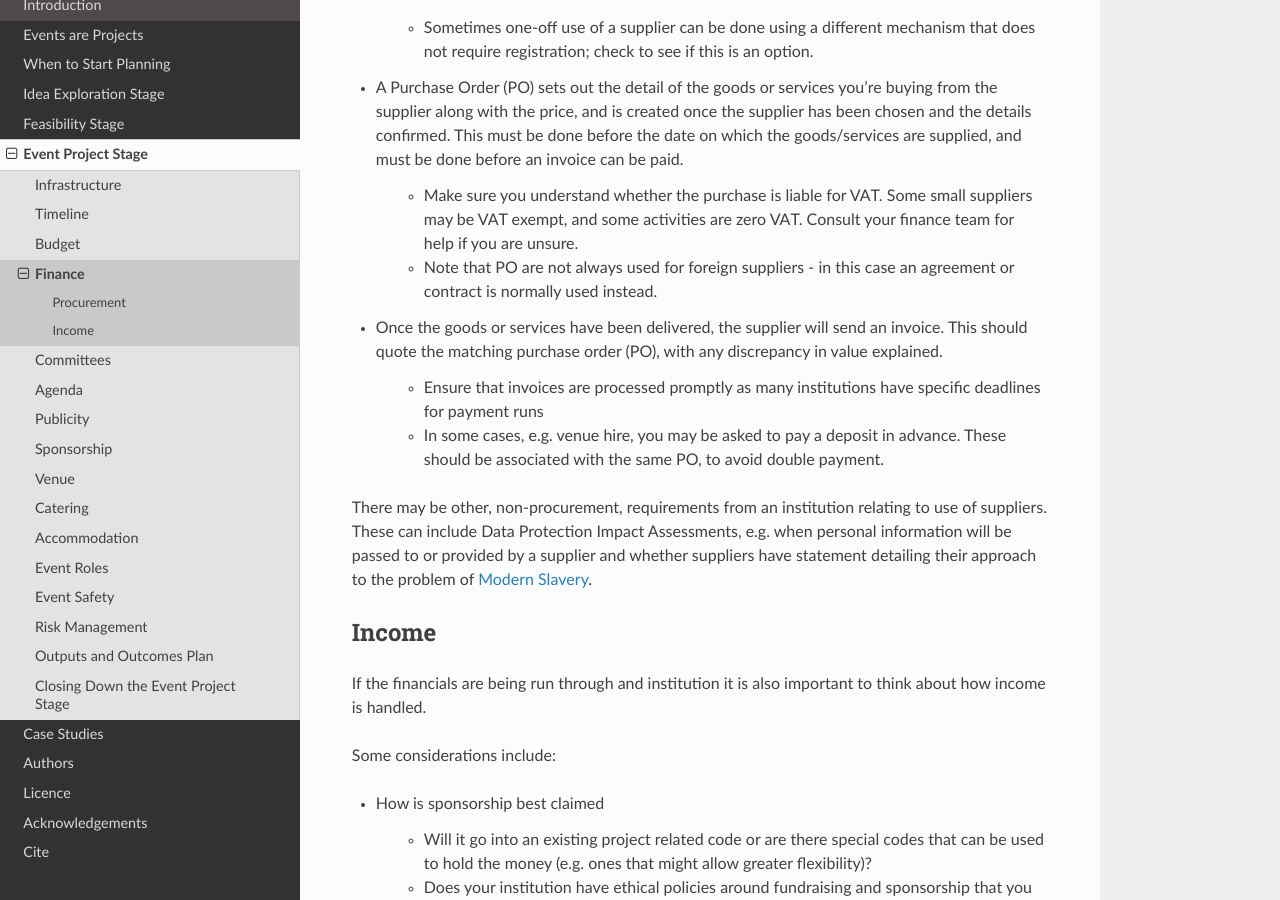
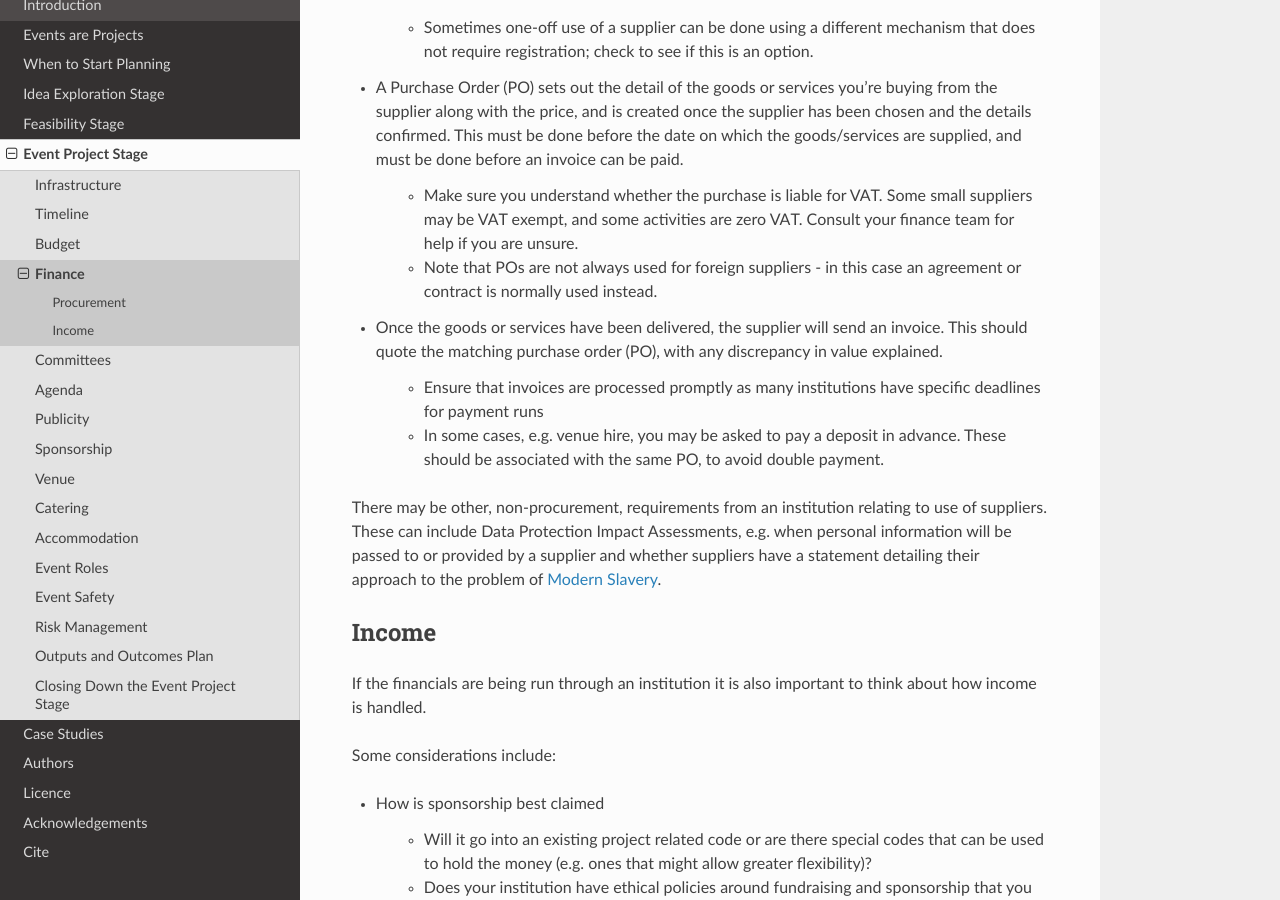
Before and after one commit to softwaresaved/event-organisation-guide, a Sphinx documentation site: the page built from docs/eog/eps-finance.rst, in a window 1280 px wide and 900 px high, scrolled down 908 px. Built offline with Sphinx 7.4.7 and the Read the Docs theme 2.0.0, drawn with Linux system fonts in a browser that asks for light colours.

Commit message:
Update eps-finance.rst

```diff
--- a/docs/eog/eps-finance.rst
+++ b/docs/eog/eps-finance.rst
@@ -27,7 +27,7 @@ Here are some common points that can appear during such conversations:
 
    - Make sure you understand whether the purchase is liable for VAT. Some small suppliers may be VAT exempt, and some activities are zero VAT. Consult your finance team for help if you are unsure.
 
-   - Note that PO are not always used for foreign suppliers - in this case an agreement or contract is normally used instead.
+   - Note that POs are not always used for foreign suppliers - in this case an agreement or contract is normally used instead.
 
 - Once the goods or services have been delivered, the supplier will send an invoice. This should quote the matching purchase order (PO), with any discrepancy in value explained.
 
@@ -35,12 +35,12 @@ Here are some common points that can appear during such conversations:
 
    - In some cases, e.g. venue hire, you may be asked to pay a deposit in advance. These should be associated with the same PO, to avoid double payment.
 
-There may be other, non-procurement, requirements from an institution relating to use of suppliers. These can include Data Protection Impact Assessments, e.g. when personal information will be passed to or provided by a supplier and whether suppliers have statement detailing their approach to the problem of `Modern Slavery <https://www.gov.uk/government/collections/modern-slavery>`_.
+There may be other, non-procurement, requirements from an institution relating to use of suppliers. These can include Data Protection Impact Assessments, e.g. when personal information will be passed to or provided by a supplier and whether suppliers have a statement detailing their approach to the problem of `Modern Slavery <https://www.gov.uk/government/collections/modern-slavery>`_.
 
 
 Income
 ------
-If the financials are being run through and institution it is also important to think about how income is handled.
+If the financials are being run through an institution it is also important to think about how income is handled.
 
 Some considerations include:
 
```
